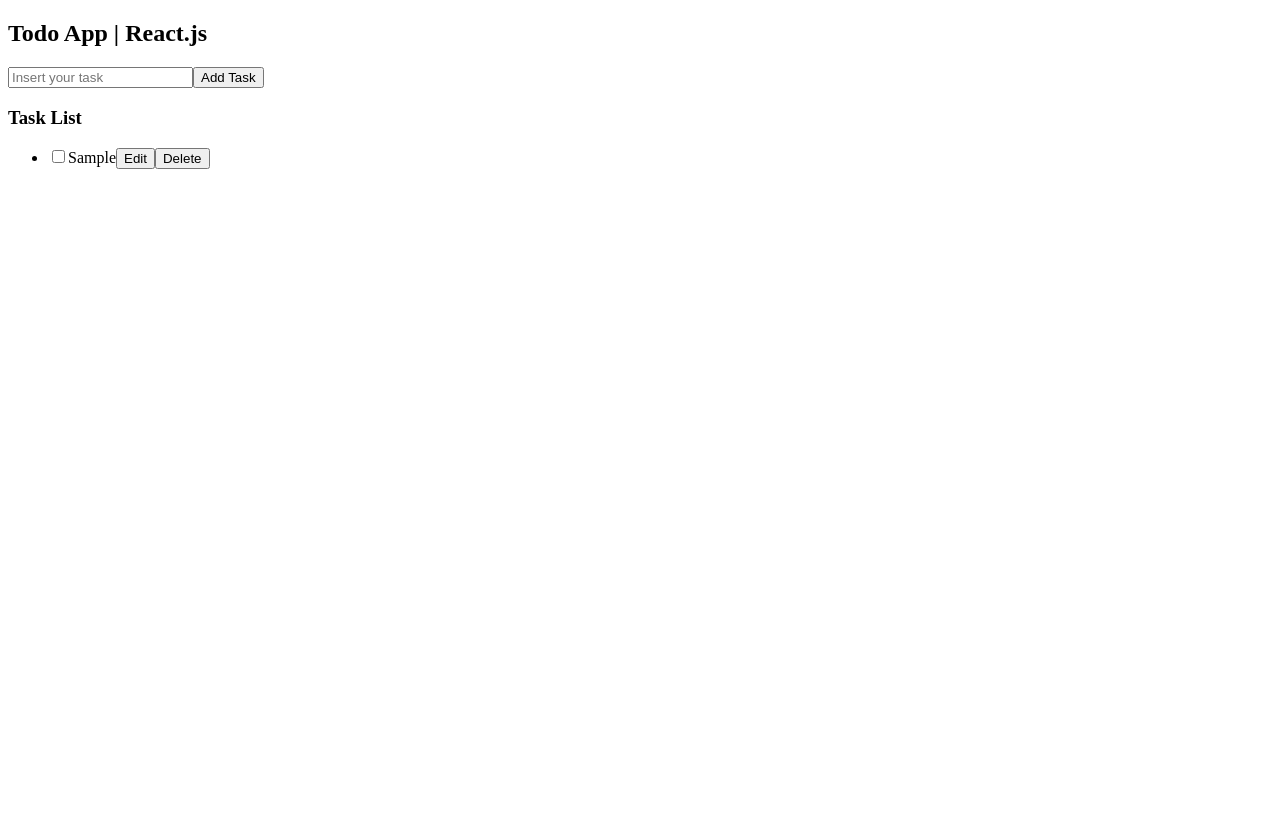
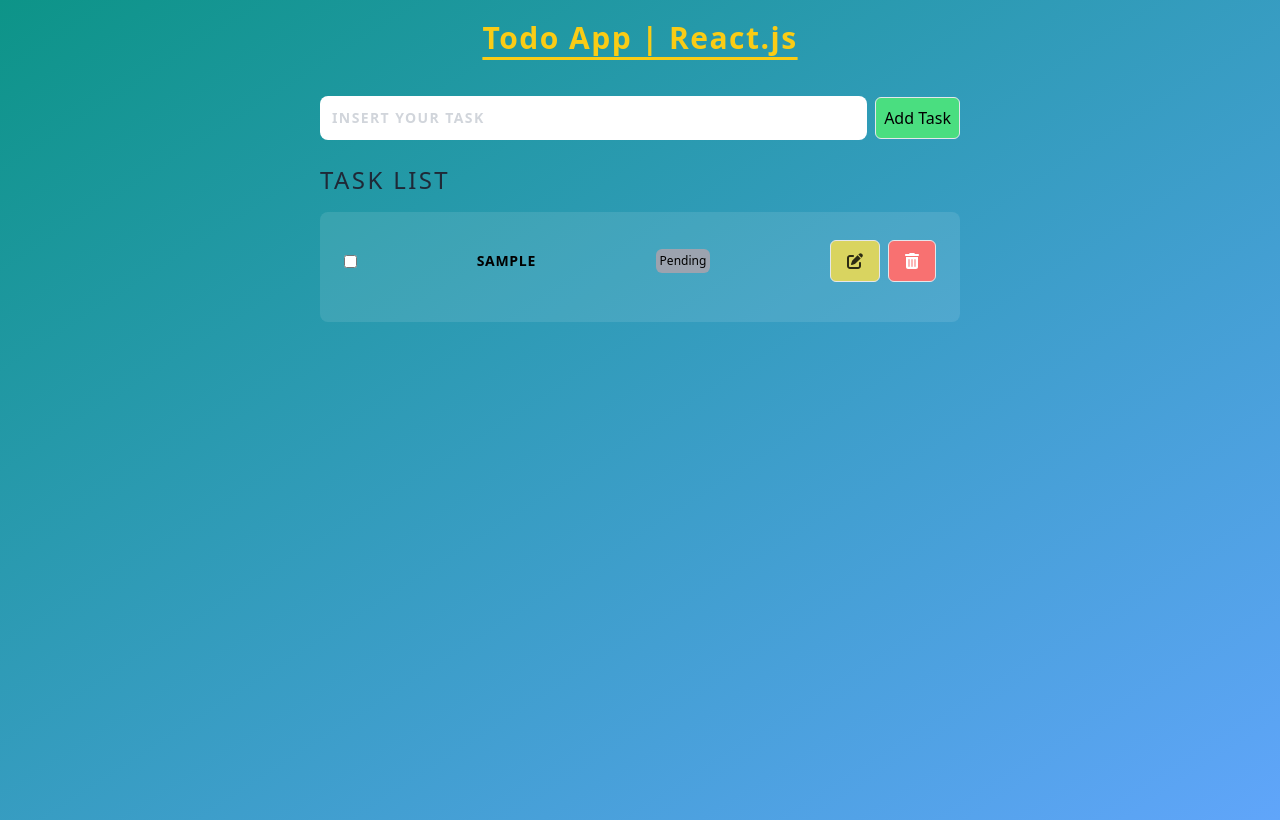
Before and after one commit to torres-leo/todo_react-smbs, a React (Vite) app: page / in a window 1280 px wide. Both pictures are taken after typing "Sample" into the empty fields and a click on the button "Add Task". Built offline with nearby package versions, Linux system fonts and the light colour scheme.

Commit message:
adding css

```diff
--- a/index.html
+++ b/index.html
@@ -1,13 +1,16 @@
 <!DOCTYPE html>
 <html lang="en">
+
 <head>
 	<meta charset="UTF-8" />
 	<link rel="icon" type="image/svg+xml" href="/vite.svg" />
 	<meta name="viewport" content="width=device-width, initial-scale=1.0" />
 	<title>Todo - React</title>
 </head>
-	<body>
+
+<body class="bg-gradient-to-br from-teal-600 to-blue-400 min-h-screen">
 	<div id="root"></div>
 	<script type="module" src="/src/main.jsx"></script>
 </body>
+
 </html>
--- a/package.json
+++ b/package.json
@@ -9,6 +9,9 @@
 		"preview": "vite preview"
 	},
 	"dependencies": {
+		"@fortawesome/fontawesome-svg-core": "^6.1.2",
+		"@fortawesome/free-solid-svg-icons": "^6.1.2",
+		"@fortawesome/react-fontawesome": "^0.2.0",
 		"@reduxjs/toolkit": "^1.8.4",
 		"react": "^18.2.0",
 		"react-dom": "^18.2.0",
@@ -22,7 +25,10 @@
 		"@types/react": "^18.0.15",
 		"@types/react-dom": "^18.0.6",
 		"@vitejs/plugin-react": "^2.0.0",
+		"autoprefixer": "^10.4.8",
+		"postcss": "^8.4.16",
 		"prop-types": "^15.8.1",
+		"tailwindcss": "^3.1.8",
 		"vite": "^3.0.0"
 	}
 }
--- /dev/null
+++ b/postcss.config.cjs
@@ -0,0 +1,6 @@
+module.exports = {
+  plugins: {
+    tailwindcss: {},
+    autoprefixer: {},
+  },
+}
--- a/src/App.jsx
+++ b/src/App.jsx
@@ -9,9 +9,11 @@
 	return (
 		<Provider store={store}>
 			<PersistGate loading={null} persistor={persistor}>
-				<h2>Todo App | React.js</h2>
-				<TodoForm />
-				<TaskList />
+				<h2 className='title'>Todo App | React.js</h2>
+				<div className='mt-10 w-1/2 mx-auto'>
+					<TodoForm />
+					<TaskList />
+				</div>
 			</PersistGate>
 		</Provider>
 	);
--- /dev/null
+++ b/src/assets/index.css
@@ -0,0 +1,61 @@
+@tailwind base;
+@tailwind components;
+@tailwind utilities;
+
+@layer components {
+	.btn {
+		@apply p-2 rounded-md border;
+	}
+
+	.add {
+		@apply bg-green-400 hover:bg-green-500;
+	}
+
+	.edit {
+		@apply px-4 bg-yellow-300/80 text-black/80 hover:bg-yellow-300;
+	}
+
+	.delete {
+		@apply px-4 bg-red-400 text-white hover:bg-red-500;
+	}
+
+	.input-task {
+		@apply p-3 placeholder:text-gray-300 placeholder:uppercase tracking-widest placeholder:font-bold flex-1 rounded-lg text-sm;
+	}
+
+	.title {
+		@apply text-3xl text-center mt-5 font-bold underline underline-offset-8 tracking-wider text-yellow-400;
+	}
+
+	.title-task {
+		@apply text-2xl text-gray-800 mb-4 text-left uppercase font-medium tracking-widest;
+	}
+
+	.containerTask {
+		@apply px-6 py-2 bg-white/10 rounded-lg relative;
+	}
+
+	.task {
+		@apply flex items-center mb-4 justify-between mt-5 flex-wrap border-b-2 last:border-none pb-4 gap-10;
+	}
+
+	.form {
+		@apply flex justify-center items-center mb-6 gap-2;
+	}
+
+	.error {
+		@apply p-2 bg-red-500/90 text-white text-center font-medium rounded-md uppercase mb-4 w-1/2 block mx-auto;
+	}
+
+	.task-info {
+		@apply text-sm font-bold tracking-wider uppercase;
+	}
+
+	.completed {
+		@apply bg-green-700 p-1 rounded-md text-xs text-white;
+	}
+
+	.pending {
+		@apply bg-gray-400 p-1 rounded-md text-xs;
+	}
+}
--- a/src/components/Button.jsx
+++ b/src/components/Button.jsx
@@ -1,9 +1,9 @@
 import React from 'react';
 import PropTypes from 'prop-types';
 
-const Button = ({ type, onClick, children }) => {
+const Button = ({ type, onClick, className, children }) => {
 	return (
-		<button type={type} onClick={onClick}>
+		<button type={type} className={className} onClick={onClick}>
 			{children}
 		</button>
 	);
--- a/src/components/Input.jsx
+++ b/src/components/Input.jsx
@@ -1,6 +1,6 @@
 import React from 'react';
 
-const Input = ({ type, placeholder, value, onChange, defaultChecked }) => {
+const Input = ({ type, placeholder, value, onChange, defaultChecked, className }) => {
 	const renderInput = (type) => {
 		switch (type) {
 			case 'checkbox':
@@ -14,7 +14,7 @@
 					/>
 				);
 			default:
-				return <input type='text' placeholder={placeholder} onChange={onChange} value={value} />;
+				return <input type='text' placeholder={placeholder} className={className} onChange={onChange} value={value} />;
 		}
 	};
 
--- a/src/components/Task.jsx
+++ b/src/components/Task.jsx
@@ -1,7 +1,9 @@
 import React from 'react';
 import Button from './Button';
 import Input from './Input';
-import { useSelector, useDispatch } from 'react-redux';
+import { useDispatch } from 'react-redux';
+import { FontAwesomeIcon } from '@fortawesome/react-fontawesome';
+import { faPenToSquare, faTrashCan } from '@fortawesome/free-solid-svg-icons';
 import { deleteTask, editTask, completedTask } from '../redux/reducers/todoSlice';
 
 const Task = ({ data }) => {
@@ -23,15 +25,18 @@
 	};
 
 	return (
-		<li>
+		<li className='task'>
 			<Input type='checkbox' onChange={handleCompleted} defaultChecked={completed} />
-			{task}
-			<Button type='button' onClick={handleEditing}>
-				Edit
-			</Button>
-			<Button type='button' onClick={handleDelete}>
-				Delete
-			</Button>
+			<p className='task-info'>{task}</p>
+			{completed ? <p className='completed'>Completed</p> : <p className='pending'>Pending</p>}
+			<div className='flex gap-2'>
+				<Button type='button' className='btn edit' onClick={handleEditing}>
+					<FontAwesomeIcon icon={faPenToSquare} />
+				</Button>
+				<Button type='button' className='btn delete' onClick={handleDelete}>
+					<FontAwesomeIcon icon={faTrashCan} />
+				</Button>
+			</div>
 		</li>
 	);
 };
--- a/src/components/TaskList.jsx
+++ b/src/components/TaskList.jsx
@@ -12,9 +12,9 @@
 	};
 
 	return (
-		<div>
-			<h3>Task List</h3>
-			<ul>{renderList()}</ul>
+		<div className=''>
+			<h3 className='title-task'>Task List</h3>
+			<ul className='containerTask'>{renderList()}</ul>
 		</div>
 	);
 };
--- a/src/components/TodoForm.jsx
+++ b/src/components/TodoForm.jsx
@@ -41,12 +41,17 @@
 	);
 
 	return (
-		<form onSubmit={handleSubmit}>
-			<Input type='text' placeholder='Insert your task' onChange={handleChange} value={task} />
-			{/* <Button type='submit'>{taskElement.id ? 'Update Task' : 'Add Task'}</Button> */}
-			<Button type='submit'>Add Task</Button>
-			{error && <p>Insert a task, please</p>}
-		</form>
+		<>
+			<form className='form' onSubmit={handleSubmit}>
+				<Input type='text' placeholder='Insert your task' onChange={handleChange} value={task} className='input-task' />
+				<Button
+					type='submit'
+					className={`btn add ${Object.keys(todoTask).length && 'bg-yellow-300 hover:bg-yellow-400'}`}>
+					{Object.keys(todoTask).length ? 'Update Task' : 'Add Task'}
+				</Button>
+			</form>
+			{error && <p className='error'>Insert a task, please</p>}
+		</>
 	);
 };
 
--- a/src/main.jsx
+++ b/src/main.jsx
@@ -1,6 +1,7 @@
 import React from 'react';
 import ReactDOM from 'react-dom/client';
 import App from './App';
+import './assets/index.css';
 
 ReactDOM.createRoot(document.getElementById('root')).render(
 	<React.StrictMode>
--- /dev/null
+++ b/tailwind.config.cjs
@@ -0,0 +1,8 @@
+/** @type {import('tailwindcss').Config} */
+module.exports = {
+	content: ['index.html', './src/**/*.{js,jsx}'],
+	theme: {
+		extend: {},
+	},
+	plugins: [],
+};
```
Also changed, not shown: 1 other file (tests, documents, lock files or other folders). Lines whose indentation alone changed are shown as unchanged.
